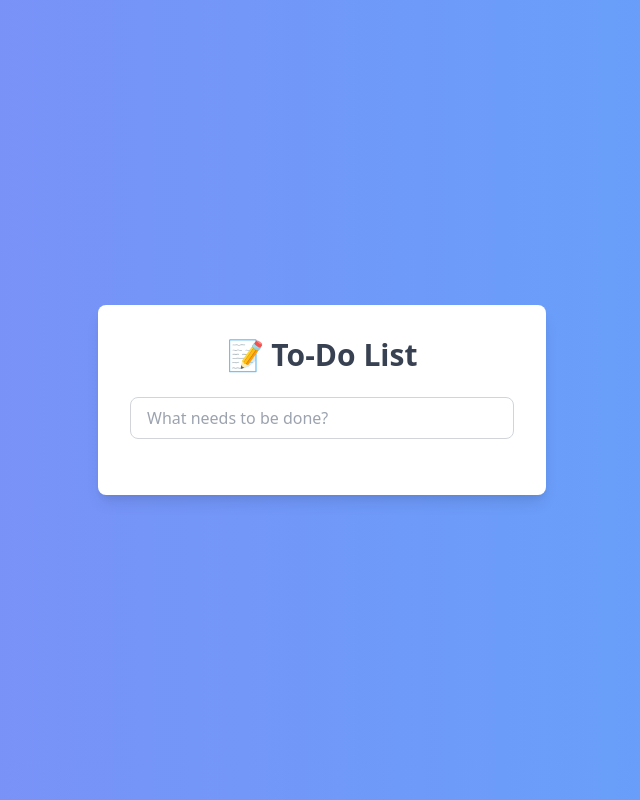
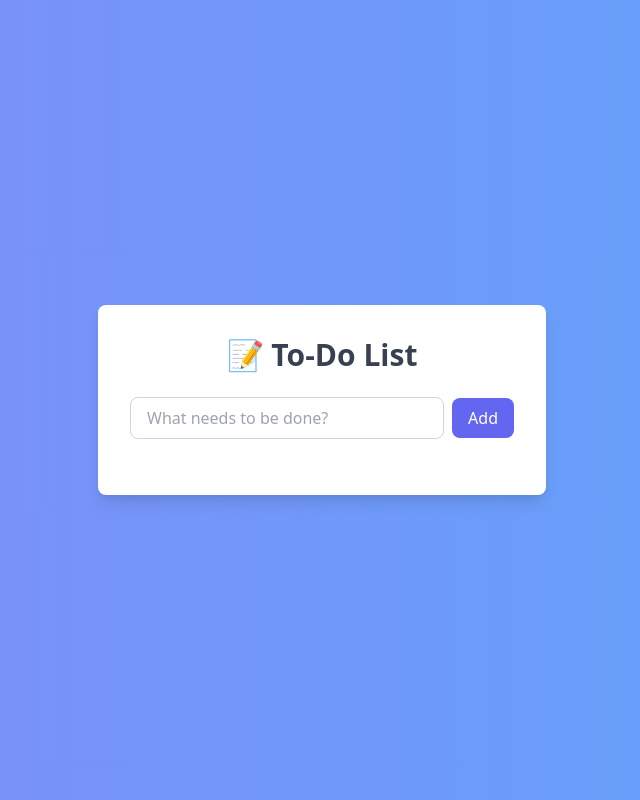
Before and after one commit to jaberamin2/to_do_list, a plain HTML site: page index.html in a window 1280 px wide. Shown: the whole page, without its empty margins (318-958 px from the left). Drawn offline with nearby package versions, Linux system fonts and the light colour scheme.

Commit message:
add button

```diff
--- a/index.html
+++ b/index.html
@@ -20,6 +20,10 @@
               placeholder="What needs to be done?"
               class="flex-1 border border-gray-300 rounded-lg px-4 py-2 focus:outline-none focus:ring-2 focus:ring-indigo-500"
             />
+
+            <button id="addTodoBtn" class="bg-indigo-500 text-white px-4 py-2 rounded-lg hover:bg-indigo-600 transition duration-200">
+                Add
+            </button>
           </div>
     </div>
 
```
